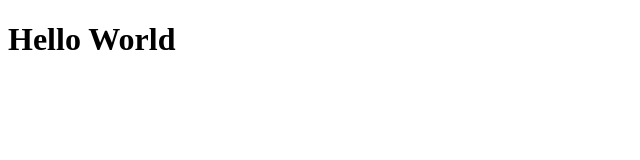
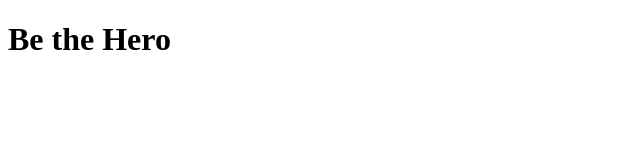
Before and after one commit to Falnesio/firstreactprojectfrontend, a React (Create React App) app: page / in a window 1280 px wide. Shown: the top 160 px of the page, without its empty margins (0-640 px from the left). Built offline with nearby package versions, Linux system fonts and the light colour scheme; the HTML template or start-up script is replaced by a standard one.

Commit message:
Aplicar o conceito de propriedades
Signed-off-by: Falnesio <falnesio.ghander@economia.ufjf.br>

```diff
--- a/src/App.js
+++ b/src/App.js
@@ -1,8 +1,16 @@
 import React from 'react';
+// JSX (JavaScript + XML)
+
+import Header from './Header';
 
 function App() {
   return (
-      <h1>Hello World</h1>
+      <Header>
+        Be the Hero
+      </Header> // Versão com children
+      //<Header title="Be the Hero" /> com propriedades
+      //<Header /> versão sem propriedades
+
   );
 }
 
--- /dev/null
+++ b/src/Header.js
@@ -0,0 +1,32 @@
+import React from 'react';
+
+export default function Header({ children }) { //props desintegrado
+    return(
+        <header>
+            <h1>{children}</h1>
+        </header>
+    );
+}
+
+/*export default function Header(props) {
+    return(
+        <header>
+            <h1>{props.children}</h1>
+        </header> // com children
+/!*        <header>
+            <h1>{props.title}</h1> usando propriedades
+        </header>*!/
+    );
+}*/
+
+
+/*
+Quando não se usa propriedades chamadas no App.js
+default function Header() {
+    return(
+        <header>
+            <h1>Be The Hero</h1>
+        </header>
+    );
+}
+export default Header;*/
```
